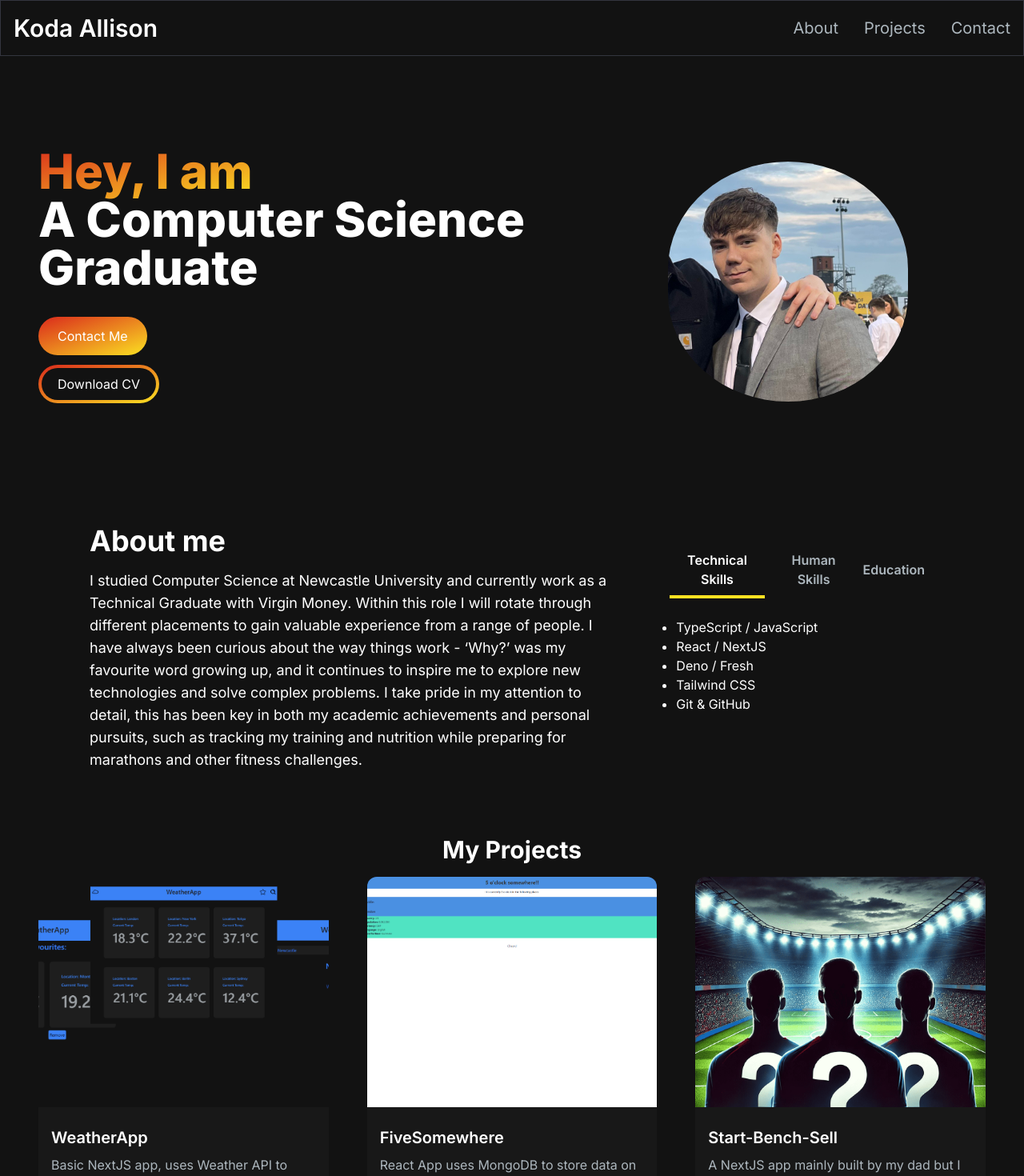
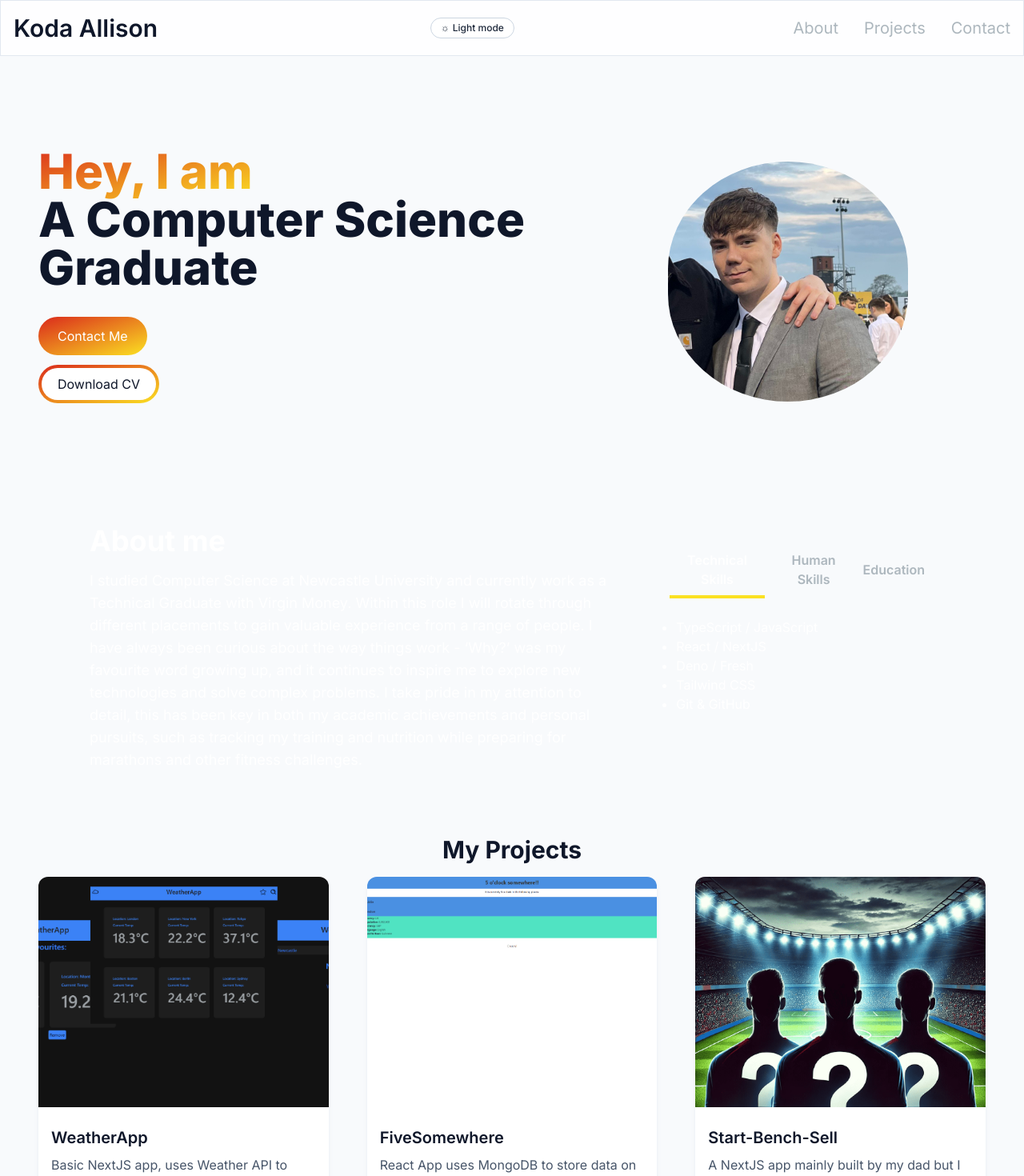
Before and after one commit to KodaAllison/portfolio-website, a Next.js app: page / in a window 1280 px wide. Shown: the top 1470 px of the page at 80% size. Built offline with nearby package versions, Linux system fonts and the light colour scheme.

Commit message:
Add custom light/dark theme system with navbar toggle

```diff
--- /dev/null
+++ b/src/app/ThemeProvider.jsx
@@ -0,0 +1,63 @@
+"use client";
+
+import React, { createContext, useContext, useEffect, useState } from "react";
+
+const ThemeContext = createContext({
+  theme: "dark",
+  toggleTheme: () => {},
+});
+
+export const ThemeProvider = ({ children }) => {
+  const [theme, setTheme] = useState("dark");
+  const [mounted, setMounted] = useState(false);
+
+  // Read initial preference from localStorage / system
+  useEffect(() => {
+    try {
+      const storedTheme = window.localStorage.getItem("theme");
+      if (storedTheme === "light" || storedTheme === "dark") {
+        setTheme(storedTheme);
+      } else {
+        const prefersDark = window.matchMedia &&
+          window.matchMedia("(prefers-color-scheme: dark)").matches;
+        setTheme(prefersDark ? "dark" : "light");
+      }
+    } catch {
+      setTheme("dark");
+    }
+    setMounted(true);
+  }, []);
+
+  // Apply theme to <html> element
+  useEffect(() => {
+    if (!mounted) return;
+    const root = document.documentElement;
+
+    if (theme === "dark") {
+      root.classList.add("dark");
+    } else {
+      root.classList.remove("dark");
+    }
+
+    try {
+      window.localStorage.setItem("theme", theme);
+    } catch {
+      // ignore
+    }
+  }, [theme, mounted]);
+
+  const toggleTheme = () => {
+    setTheme((prev) => (prev === "dark" ? "light" : "dark"));
+  };
+
+  return (
+    <ThemeContext.Provider value={{ theme, toggleTheme }}>
+      {/* Avoid hydration mismatch flash */}
+      <div style={{ visibility: mounted ? "visible" : "hidden" }}>{children}</div>
+    </ThemeContext.Provider>
+  );
+};
+
+export const useTheme = () => useContext(ThemeContext);
+
+export default ThemeProvider;
--- a/src/app/components/EmailSection.jsx
+++ b/src/app/components/EmailSection.jsx
@@ -38,7 +38,7 @@ const EmailSection = () => {
     return (
         <section id="contact" className='grid md:grid-cols-2 my-12 py-24 gap-4'>
             <div>
-                <h5 className='text-xl font-bold text-white my-2 '>Contact Me</h5>
+                <h5 className='text-xl font-bold my-2 text-slate-900 dark:text-white'>Contact Me</h5>
                 <div className='socials flex flex-row gap-2'>
                     <Link href='https://github.com/KodaAllison'>
                         <Image src="/github-icon.svg" alt="github" height={30} width={30} />
--- a/src/app/components/HeroSection.jsx
+++ b/src/app/components/HeroSection.jsx
@@ -1,32 +1,34 @@
-"use client"
-import React from 'react'
-import Image from 'next/image'
-import { TypeAnimation } from 'react-type-animation';
+"use client";
+import React from "react";
+import Image from "next/image";
+import { TypeAnimation } from "react-type-animation";
 import { motion } from "framer-motion";
 
 const HeroSection = () => {
   return (
-    <section className='lg:py-10'>
-        <div className='grid grid-cols-1 sm:grid-cols-12'>
+    <section className="lg:py-10">
+      <div className="grid grid-cols-1 sm:grid-cols-12">
         <motion.div
-            initial={{opacity: 0}}
-            animate={{opacity: 1}}
-            transition={{duration: 1}}
-            className='col-span-7 place-self-center text-center sm:text-left '>
-                <h1 className='text-white mb-4 text-4xl sm:text-5xl lg:text-6xl font-extrabold'>
-                    <span className='text-transparent bg-clip-text bg-gradient-to-br from-[#DA291C] to-[#FBE122]'>
-                        Hey, I am {" "}</span>
+          initial={{ opacity: 0 }}
+          animate={{ opacity: 1 }}
+          transition={{ duration: 1 }}
+          className="col-span-7 place-self-center text-center sm:text-left "
+        >
+          <h1 className="mb-4 text-4xl sm:text-5xl lg:text-6xl font-extrabold text-slate-900 dark:text-white">
+            <span className="text-transparent bg-clip-text bg-gradient-to-br from-[#DA291C] to-[#FBE122]">
+              Hey, I am{" "}
+            </span>
             <br />
             <TypeAnimation
               sequence={[
-                            'Koda',
+                "Koda",
                 3000,
-                            'A Computer Science Graduate',
+                "A Computer Science Graduate",
                 3000,
-                            'A Software Developer',
+                "A Software Developer",
                 3000,
-                            'A Fitness Enthusiast',
-                            3000
+                "A Fitness Enthusiast",
+                3000,
               ]}
               wrapper="span"
               speed={150}
@@ -34,43 +36,43 @@ const HeroSection = () => {
             />
           </h1>
 
-                <div className='py-4'>
+          <div className="py-4">
             <a
               href="#contact"
-                        className='px-6 py-3 rounded-full w-full sm:w-fit mr-4 bg-gradient-to-br from-[#DA291C] to-[#FBE122] hover:bg-slate-300 text-white block text-center'
+              className="px-6 py-3 rounded-full w-full sm:w-fit mr-4 bg-gradient-to-br from-[#DA291C] to-[#FBE122] hover:brightness-110 text-white block text-center transition"
             >
               Contact Me
             </a>
             <a
               href="/CV.pdf"
               download
-                        className='px-1 py-1 rounded-full w-full sm:w-fit mr-4 bg-gradient-to-br from-[#DA291C] to-[#FBE122] hover:bg-white text-white mt-3 block text-center'
+              className="px-1 py-1 rounded-full w-full sm:w-fit mr-4 bg-gradient-to-br from-[#DA291C] to-[#FBE122] hover:brightness-110 text-white mt-3 block text-center transition"
             >
-                        <span className='block bg-[#121212] hover:bg-slate-800 rounded-full px-5 py-2'>
+              <span className="block rounded-full px-5 py-2 bg-white text-slate-900 hover:bg-slate-100 dark:bg-[#121212] dark:text-white dark:hover:bg-slate-800 transition">
                 Download CV
               </span>
             </a>
           </div>
-
         </motion.div>
         <motion.div
-            initial={{opacity: 0, scale:0.5}}
-            animate={{opacity: 1, scale: 1}}
-            transition={{duration: 0.5}}
-             className='col-span-5 place-self-center mt-4 lg:mt-0'>
-                <div className=' py-4 relative w-[250px] h-[250px] lg:w-[400px] lg:h-[400px]'>
+          initial={{ opacity: 0, scale: 0.5 }}
+          animate={{ opacity: 1, scale: 1 }}
+          transition={{ duration: 0.5 }}
+          className="col-span-5 place-self-center mt-4 lg:mt-0"
+        >
+          <div className="py-4 relative w-[250px] h-[250px] lg:w-[400px] lg:h-[400px]">
             <Image
-                        src = "/profilePhoto.jpg"
-                        alt = "HeadShot"
-                        className='py-4 rounded-full absolute transform -translate-x-1/2 -translate-y-1/2 top-1/2 left-1/2'
-                        width = {300}
-                        height = {300}
+              src="/profilePhoto.jpg"
+              alt="HeadShot"
+              className="py-4 rounded-full absolute transform -translate-x-1/2 -translate-y-1/2 top-1/2 left-1/2"
+              width={300}
+              height={300}
             />
           </div>
         </motion.div>
       </div>
     </section>
-  )
-}
+  );
+};
 
-export default HeroSection
+export default HeroSection;
--- a/src/app/components/Navbar.jsx
+++ b/src/app/components/Navbar.jsx
@@ -4,6 +4,7 @@ import React, { useState } from "react";
 import NavLink from "./Navlink";
 import { Bars3Icon, XMarkIcon } from "@heroicons/react/24/solid";
 import MenuOverlay from "./MenuOverlay";
+import { useTheme } from "../ThemeProvider";
 
 const navLinks = [
   {
@@ -22,32 +23,46 @@ const navLinks = [
 
 const Navbar = () => {
   const [navbarOpen, setNavbarOpen] = useState(false);
+  const { theme, toggleTheme } = useTheme();
 
   return (
-    <nav className="fixed mx-auto border border-[#33353F] top-0 left-0 right-0 z-10 bg-[#121212] bg-opacity-100">
+    <nav className="fixed mx-auto border border-slate-200 dark:border-[#33353F] top-0 left-0 right-0 z-10 bg-white/80 dark:bg-[#121212] backdrop-blur-sm transition-colors duration-300">
       <div className="flex container lg:py-4 flex-wrap items-center justify-between mx-auto px-4 py-2">
         <Link
           href={"/"}
-          className="text-2xl md:text-3xl text-white font-semibold"
+          className="text-2xl md:text-3xl font-semibold text-slate-900 dark:text-white"
         >
           Koda Allison
         </Link>
+        <div className="flex items-center gap-2">
+          <button
+            type="button"
+            onClick={toggleTheme}
+            className="mr-2 hidden rounded-full border border-slate-300 bg-white px-3 py-1 text-xs font-medium text-slate-800 hover:bg-slate-100 dark:border-slate-600 dark:bg-slate-900 dark:text-slate-100 dark:hover:bg-slate-800 md:inline-flex items-center gap-1 transition-colors duration-200"
+            aria-label="Toggle theme"
+          >
+            <span>{theme === "dark" ? "☾" : "☼"}</span>
+            <span className="hidden sm:inline">
+              {theme === "dark" ? "Dark" : "Light"} mode
+            </span>
+          </button>
           <div className="mobile-menu block md:hidden">
             {!navbarOpen ? (
               <button
                 onClick={() => setNavbarOpen(true)}
-              className="flex items-center px-3 py-2 border rounded border-slate-200 text-slate-200 hover:text-white hover:border-white"
+                className="flex items-center px-3 py-2 border rounded border-slate-300 text-slate-700 hover:text-slate-900 hover:border-slate-400 dark:border-slate-200 dark:text-slate-200 dark:hover:text-white dark:hover:border-white"
               >
                 <Bars3Icon className="h-5 w-5" />
               </button>
             ) : (
               <button
                 onClick={() => setNavbarOpen(false)}
-              className="flex items-center px-3 py-2 border rounded border-slate-200 text-slate-200 hover:text-white hover:border-white"
+                className="flex items-center px-3 py-2 border rounded border-slate-300 text-slate-700 hover:text-slate-900 hover:border-slate-400 dark:border-slate-200 dark:text-slate-200 dark:hover:text-white dark:hover:border-white"
               >
                 <XMarkIcon className="h-5 w-5" />
               </button>
             )}
+          </div>
         </div>
         <div className="menu hidden md:block md:w-auto" id="navbar">
           <ul className="flex p-4 md:p-0 md:flex-row md:space-x-8 mt-0">
--- a/src/app/components/ProjectCard.jsx
+++ b/src/app/components/ProjectCard.jsx
@@ -5,20 +5,28 @@ import Link from 'next/link';
 
 const ProjectCard = ({ imgUrl, title, description, gitUrl, projectUrl }) => {
   return (
-    <div>
+    <div className="rounded-xl shadow-md shadow-slate-200/60 dark:shadow-slate-900/40 overflow-hidden bg-white dark:bg-transparent transition-colors duration-300">
       <div
-        className="h-52 md:h-72 rounded-t-xl relative group"
-        style={{ background: `url(${imgUrl})`, backgroundSize: "cover", backgroundPosition: "center", backgroundPositionY:"Top" }}
+        className="h-52 md:h-72 relative group"
+        style={{
+          background: `url(${imgUrl})`,
+          backgroundSize: "cover",
+          backgroundPosition: "center",
+          backgroundPositionY: "Top",
+        }}
       >
-        <div className='overlay  items-center justify-center absolute top-0 left-0 w-full h-full bg-[#181818] bg-opacity-0 hidden group-hover:flex group-hover:bg-opacity-80 transition-all duration-500' >
-          <Link className='h-14 w-14 relative rounded-full border-2 border-[#ADB7BE] group/link' href={gitUrl}>
-            <LinkIcon className='h-10 w-10 absolute top-1/2 left-1/2 transform -translate-x-1/2 -translate-y-1/2 cursor-pointer text-[#ADB7BE] group-hover/link:text-white' />
+        <div className="overlay items-center justify-center absolute top-0 left-0 w-full h-full bg-black bg-opacity-0 hidden group-hover:flex group-hover:bg-opacity-60 transition-all duration-500">
+          <Link
+            className="h-14 w-14 relative rounded-full border-2 border-[#ADB7BE] bg-black/60 group/link"
+            href={gitUrl}
+          >
+            <LinkIcon className="h-10 w-10 absolute top-1/2 left-1/2 transform -translate-x-1/2 -translate-y-1/2 cursor-pointer text-[#ADB7BE] group-hover/link:text-white" />
           </Link>
         </div>
       </div>
-      <div className='text-white rounded-b-xl bg-[#181818] py-6 px-4'>
-        <h2 className='font-semibold text-xl mb-2'>{title}</h2>
-        <p className='text-[#ADB7BE]'>{description}</p>
+      <div className="rounded-b-xl bg-white dark:bg-[#181818] py-6 px-4 text-slate-900 dark:text-white transition-colors duration-300">
+        <h2 className="font-semibold text-xl mb-2">{title}</h2>
+        <p className="text-slate-600 dark:text-[#ADB7BE]">{description}</p>
       </div>
     </div>
   );
--- a/src/app/components/ProjectsSection.jsx
+++ b/src/app/components/ProjectsSection.jsx
@@ -44,7 +44,7 @@ export const ProjectsSection = () => {
 
   return (
     <section id='projects' ref={ref}>
-      <h2 className='text-center text-3xl text-white font-bold m-4 '>My Projects</h2>
+      <h2 className='text-center text-3xl font-bold m-4 text-slate-900 dark:text-white'>My Projects</h2>
       <ul className='grid md:grid-cols-3 gap-8 md:gap-12'>
         {PROJECTS_DATA.map((project) => (
           <motion.li variants={cardVariants} initial="inital" animate={isInView ? "animate" : "inital"} transition={{duration: 0.3, delay: project.id*0.4}}  key={project.id}>
--- a/src/app/globals.css
+++ b/src/app/globals.css
@@ -3,17 +3,15 @@
 @tailwind utilities;
 
 :root {
-  --foreground-rgb: 0, 0, 0;
-  --background-start-rgb: 214, 219, 220;
-  --background-end-rgb: 255, 255, 255;
+  --foreground-rgb: 15, 23, 42; /* slate-900 */
+  --background-start-rgb: 248, 250, 252; /* slate-50 */
+  --background-end-rgb: 241, 245, 249; /* slate-100 */
 }
 
-@media (prefers-color-scheme: dark) {
-  :root {
-    --foreground-rgb: 255, 255, 255;
-    --background-start-rgb: 0, 0, 0;
-    --background-end-rgb: 0, 0, 0;
-  }
+.dark {
+  --foreground-rgb: 255, 255, 255;
+  --background-start-rgb: 0, 0, 0;
+  --background-end-rgb: 0, 0, 0;
 }
 
 body {
@@ -31,8 +29,6 @@ body {
     text-wrap: balance;
   }
 }
-
-
 
 .timer-container {
   display: flex;
--- a/src/app/layout.js
+++ b/src/app/layout.js
@@ -1,6 +1,7 @@
 import { Inter } from "next/font/google";
-import { Analytics } from '@vercel/analytics/react';
+import { Analytics } from "@vercel/analytics/react";
 import "./globals.css";
+import ThemeProvider from "./ThemeProvider";
 
 const inter = Inter({ subsets: ["latin"] });
 
@@ -8,7 +9,8 @@ export const metadata = {
   // Base URL of your live site so Next.js can build full URLs in meta tags
   metadataBase: new URL("https://koda-allison-portfolio.vercel.app"),
   title: "Koda Allison | Web Developer & Computer Science Graduate",
-  description: "First Class Computer Science Graduate with a passion for web development and a keen interest in fitness. Proficient in TypeScript, JavaScript, Tailwind CSS, and Git. Technical Graduate with Virgin Money.",
+  description:
+    "First Class Computer Science Graduate with a passion for web development and a keen interest in fitness. Proficient in TypeScript, JavaScript, Tailwind CSS, and Git. Technical Graduate with Virgin Money.",
   keywords: [
     "Koda Allison",
     "Web Developer",
@@ -69,10 +71,12 @@ export const metadata = {
 
 export default function RootLayout({ children }) {
   return (
-    <html lang="en">
+    <html lang="en" suppressHydrationWarning>
       <body className={inter.className}>
-        {children}
-        <Analytics />
+        <ThemeProvider>
+          {children}
+          <Analytics />
+        </ThemeProvider>
       </body>
     </html>
   );
--- a/src/app/page.js
+++ b/src/app/page.js
@@ -1,15 +1,15 @@
 import Image from "next/image";
 import HeroSection from "./components/HeroSection";
 import Navbar from "./components/Navbar";
-import AboutSection from "./components/AboutSection"
+import AboutSection from "./components/AboutSection";
 import { ProjectsSection } from "./components/ProjectsSection";
 import EmailSection from "./components/EmailSection";
 
 export default function Home() {
   return (
-    <main className="flex min-h-screen flex-col bg-[#121212]  ">
+    <main className="flex min-h-screen flex-col bg-slate-50 text-slate-900 dark:bg-[#121212] dark:text-white transition-colors duration-300">
       <Navbar />
-      <div className="containter  mt-24 mx-auto px-12 py-4">
+      <div className="containter mt-24 mx-auto px-12 py-4">
         <HeroSection />
         <AboutSection />
         <ProjectsSection />
--- a/tailwind.config.js
+++ b/tailwind.config.js
@@ -1,5 +1,6 @@
 /** @type {import('tailwindcss').Config} */
 module.exports = {
+  darkMode: "class",
   content: [
     "./src/pages/**/*.{js,ts,jsx,tsx,mdx}",
     "./src/components/**/*.{js,ts,jsx,tsx,mdx}",
```
Lines whose indentation alone changed are shown as unchanged.
